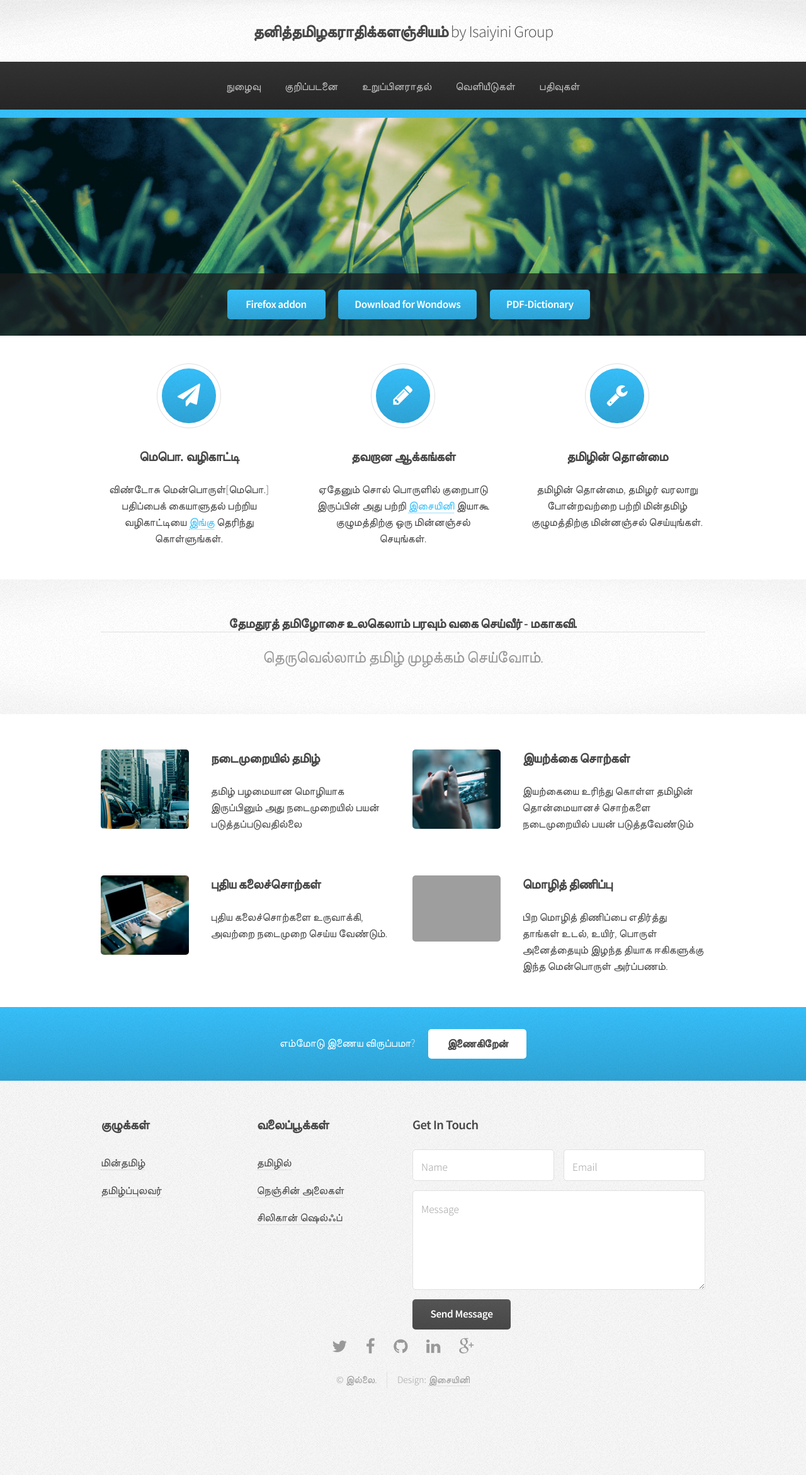
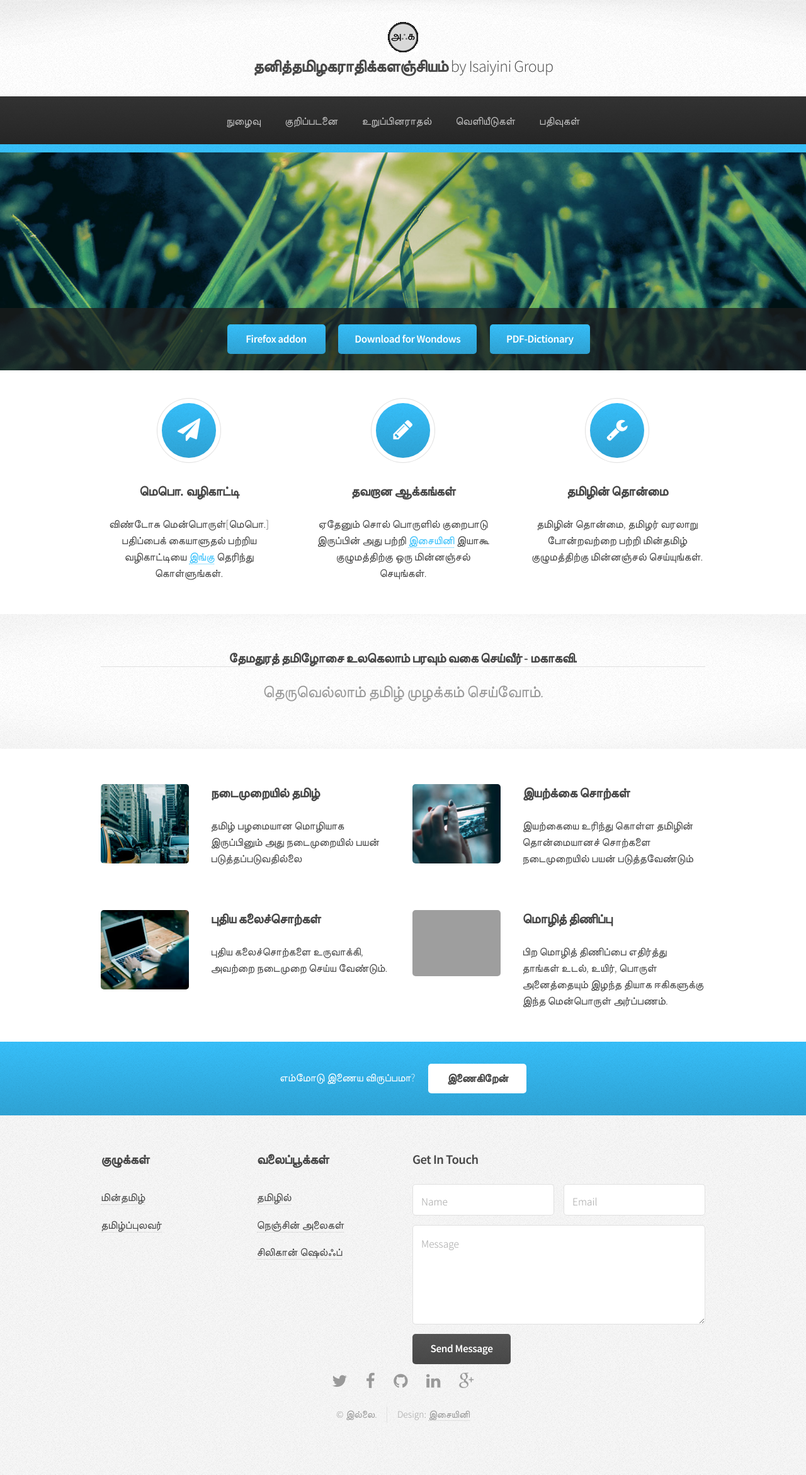
Before and after one commit to ThaniThamizhAkarathiKalanjiyam/win_ttak, a Jekyll site: the page built from index.html, in a window 1280 px wide. Shown: the whole page at 63% size. Built offline with Jekyll 4.4.1, drawn with Linux system fonts in a browser that asks for light colours; the list of posts is cut into pages by our own code; before the commit the page ends 2287 px from its top, so only the background shows below that.

```diff
--- a/_includes/header.html
+++ b/_includes/header.html
@@ -24,7 +24,9 @@
 			<div id="header">
 
 				<!-- Logo -->
-				<h1><a href="{{ site.baseurl }}/index.html" id="logo">தனித்தமிழகராதிக்களஞ்சியம் <em>by Isaiyini Group</em></a></h1>
+				<img src="{{ site.baseurl }}/images/ttak-48.png"/>
+				<h1><a href="{{ site.baseurl }}/index.html" id="logo">தனித்தமிழகராதிக்களஞ்சியம் <em>by Isaiyini Group</em>
+				</a></h1>
 
 				<!-- Nav -->
 					<nav id="nav">
```
